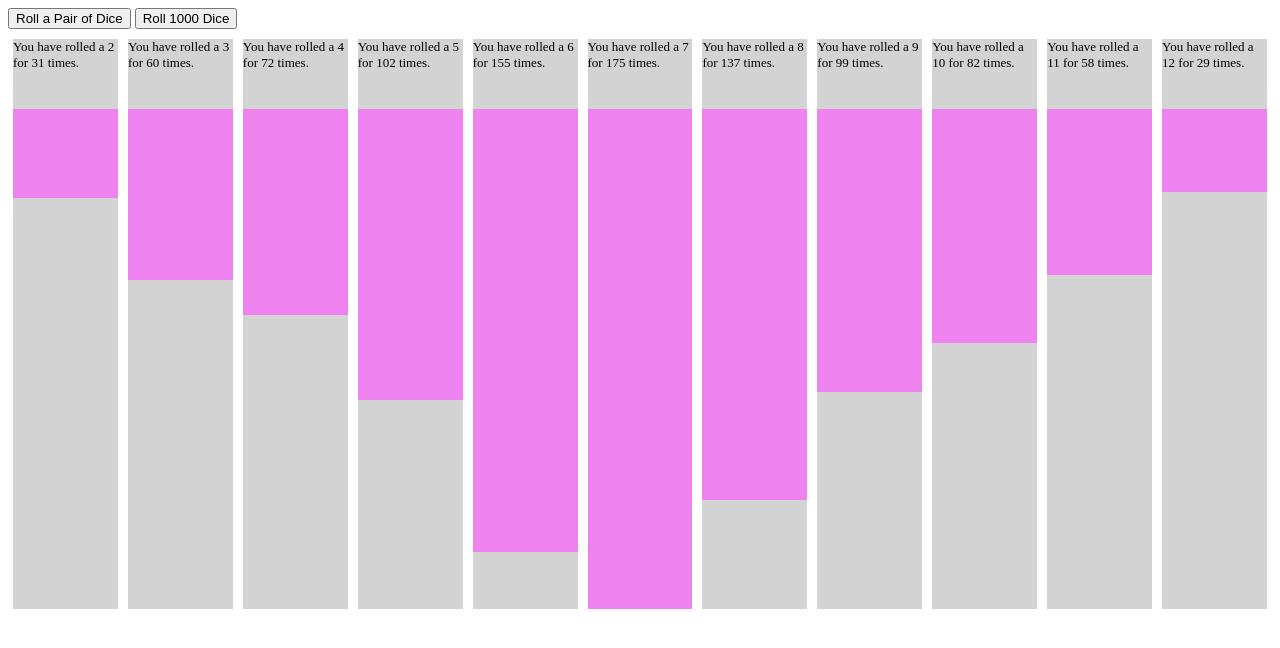
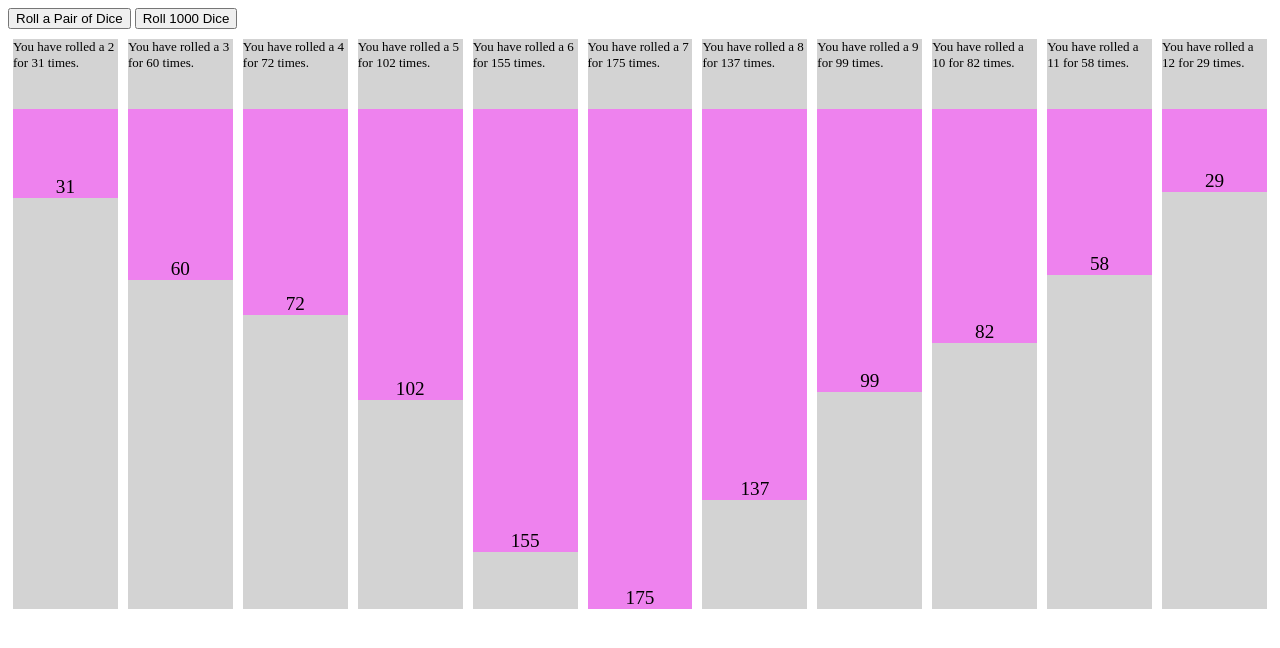
Before and after one commit to jontaylor224/dice-roller, a plain HTML site: page index.html in a window 1280 px wide. Both pictures are taken after a click on the button "Roll 1000 Dice". Drawn offline with Linux system fonts and the light colour scheme.

Commit message:
added number and styles to bars

```diff
--- a/code.js
+++ b/code.js
@@ -32,6 +32,7 @@ function renderGraph() {
       newDiv.classList.add("bargraph");
       let barHeight = (value / maxValue) * 500;
       newDiv.style.height = barHeight + "px";
+      newDiv.innerText = `${value}`
 
       barContainer.append(newDiv);
       graphOutput.append(barContainer);
--- a/style.css
+++ b/style.css
@@ -29,9 +29,15 @@ button {
 }
 
 .bargraph {
+  display: flex;
   color: white;
   background-color: violet;
   width: 100%;
   flex-grow: 0;
   flex-shrink: 0;
+  flex-direction: column;
+  justify-content: end;
+  align-items: center;
+  color: black;
+  font-size: larger;
 }
```
